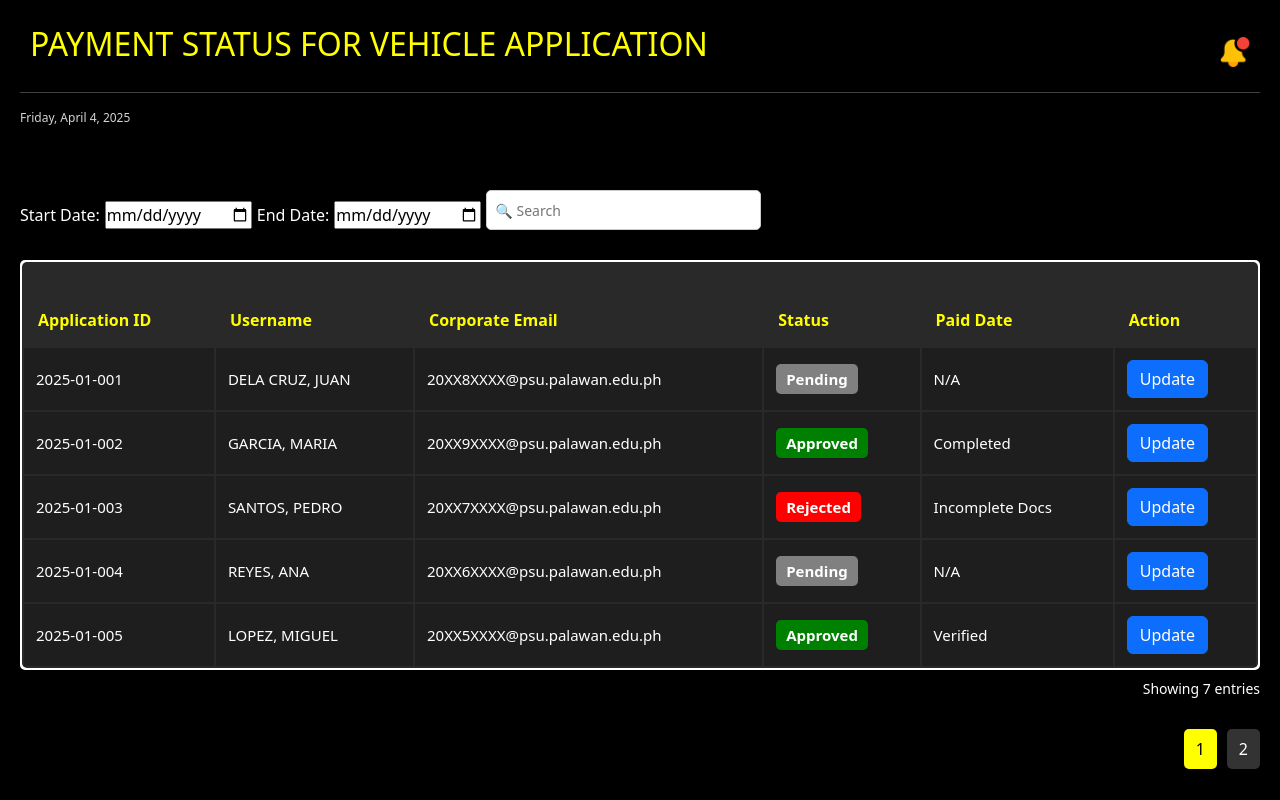
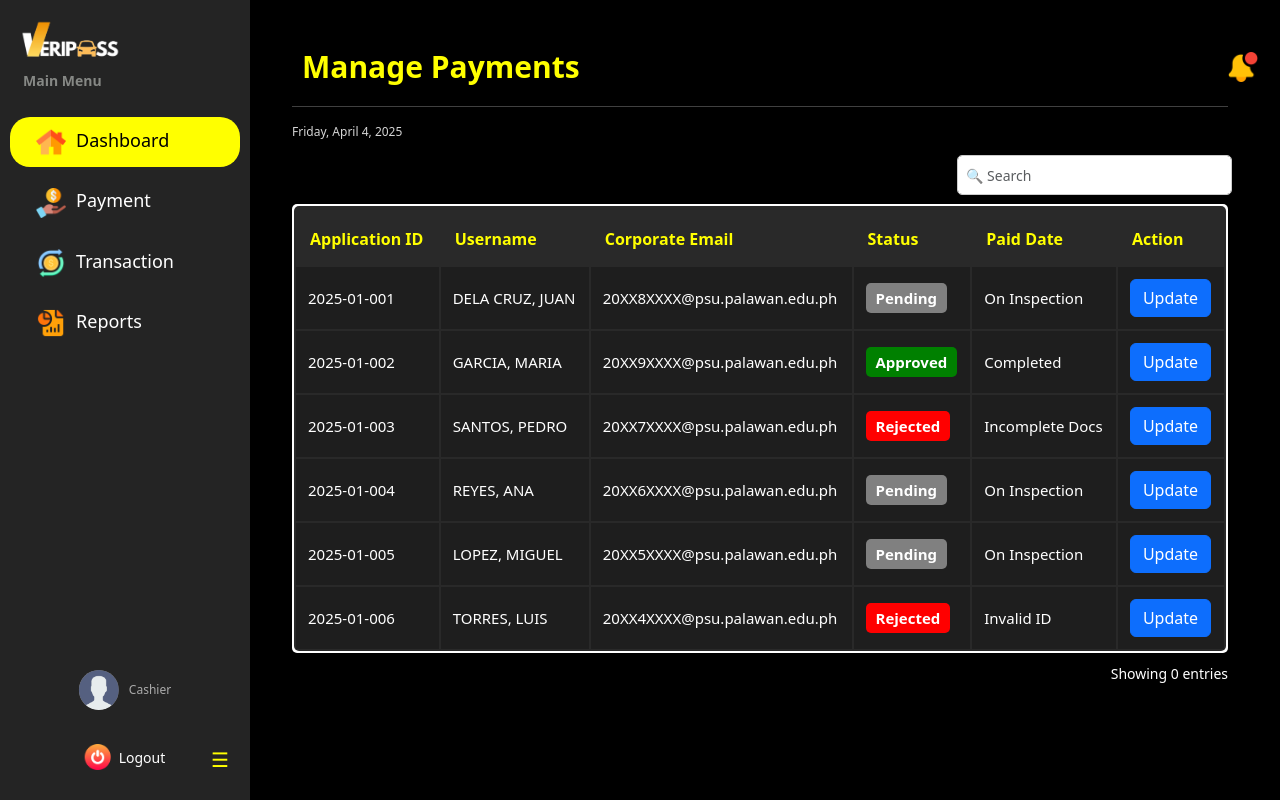
Before and after one commit to Meighel/Online-Vehicle-Pass-Registration, a Django app: template projectsite/templates/Cashier Dashboard/Cashier_Payment.html in a window 1280 px wide. Run offline with Django 5.2, Linux system fonts and the light colour scheme; the template is opened without the code that fills it, so the values that code supplies are empty.

Commit message:
combined the cashier payments to django: modify the urls, views, cashier sidebar, and cashier payment html, also refactor the admin_payments so that admin and cashier have the same structure

```diff
--- a/projectsite/projectsite/urls.py
+++ b/projectsite/projectsite/urls.py
@@ -3,7 +3,7 @@ from django.urls import path, include
 from vehicle_pass.views import (
     login_view, logout_view, signup_view,
     default_dashboard, security_dashboard,
-    cashier_dashboard,
+    cashier_dashboard, cashier_payments,
     admin_dashboard, admin_manage_user, admin_manage_application, admin_manage_payments, admin_manage_passes, admin_report,
     home
 )
@@ -16,7 +16,13 @@ urlpatterns = [
     path("logout/", logout_view, name="logout"),
     path("dashboard/user/", default_dashboard, name="default_dashboard"),
     path("dashboard/security/", security_dashboard, name="security_dashboard"),
+
+
     path("dashboard/cashier/", cashier_dashboard, name="cashier_dashboard"),
+    path("dashboard/cashier/cashier_payments/", cashier_payments, name="cashier_payments"),
+
+
+
     path("dashboard/admin/", admin_dashboard, name="admin_dashboard"),
     path("dashboard/admin/manage_users/", admin_manage_user, name="admin_manage_user"),
     path("dashboaard/admin/manage_application/", admin_manage_application, name="admin_manage_application"),
--- a/projectsite/static/css/cashier-dashboard-style.css
+++ b/projectsite/static/css/cashier-dashboard-style.css
@@ -238,7 +238,7 @@ body {
     border-radius: 5px;
     background-color: #292929;
     color: white;
-    padding-top: 30px;
+    padding-top: 5px;
 }
 
 .payments-table th {
--- a/projectsite/templates/Cashier Dashboard/Cashier_Payment.html
+++ b/projectsite/templates/Cashier Dashboard/Cashier_Payment.html
@@ -1,45 +1,51 @@
-<!DOCTYPE html>
-<html lang="en">
-<head>
-    <meta charset="UTF-8">
-    <meta name="viewport" content="width=device-width, initial-scale=1.0">
-    <title>Payment</title>
-    <link rel="stylesheet" href="../../static/css/cashier-dashboard-style.css">
-    <link rel="stylesheet" href="../../static/css/sidebar.css"> <!--THIS-->
-    <link href="https://cdn.jsdelivr.net/npm/bootstrap@5.3.0/dist/css/bootstrap.min.css" rel="stylesheet">
-    <script src="https://cdn.jsdelivr.net/npm/bootstrap@5.3.0/dist/js/bootstrap.bundle.min.js"></script> <!--FOR MODALS-->
-    <script src="https://code.jquery.com/jquery-3.6.0.min.js"></script>
-</head>
-<body>
-    <!-- Sidebar-->
-    <div id="sidebar-container"></div>
+{% extends "includes/cashier_sidebar.html" %}
+{% load static %}
 
-    <!-- Main Content -->
-    <div class="content" id="content">
-        <div class="title">
-            <h2>PAYMENT STATUS FOR VEHICLE APPLICATION</h2>
-            <div class="top-bar">
+{% block title %}
+    Manage Payment
+{% endblock %}
+
+{% block extra_css %}
+    <link rel="stylesheet" href="{% static 'css/cashier-dashboard-style.css' %}">
+    <link rel="stylesheet" href="{% static 'css/sidebar.css' %}">
+    <link rel="icon" href="{% static 'images/favicon.png' %}">
+    <style>
+
+        .main-content {
+            flex-grow: 1;
+            padding: 20px;
+            margin-left: 120px;
+        }
+        /* Ensure cards and table have proper spacing */
+        .dashboard-card {
+            min-height: 140px;
+        }
+    </style>
+{% endblock %}
+
+{% block content %}
+<div class="main-content flex-grow-1 ms-uto">
+    <div class="container-fluid py-1">
+        <!-- Title & Top Bar -->
+        <div class="d-flex flex-column flex-md-row justify-content-between align-items-start align-items-md-center mb-3">
+            <h2 class="title mb-3 mb-md-0">Manage Payments</h2>
+            <div class="d-flex align-items-center gap-3">
                 <!-- Notification Bell -->
-                <a href="Announcements.html" class="text-decoration-none text-light">
-                    <img src="../../static/images/notification.png" alt="Notifications" width="30" height="30">
-                    <span class="position-absolute top-0 start-100 translate-middle bg-danger"> </span>
+                <a href="Announcements.html" class="text-decoration-none text-light position-absolute">
+                    <img src="{% static 'images/notification.png' %}" alt="Notifications" width="30" height="30">
+                    <span class="position-absolute top-0 start-100 translate-middle badge bg-danger rounded-circle p-1"></span>
                 </a>
             </div>
         </div>
+
         <hr>
         <small><span id="date"></span></small>
         <br>
-    <br>
+        <br>
 
-        <!-- Filter Section -->
+
         <div class="filter-container">
-            <label for="start-date">Start Date:</label>
-            <input type="date" id="start-date">
-
-            <label for="end-date">End Date:</label>
-            <input type="date" id="end-date">
-
-            <input type="text" id="search-bar" placeholder="🔍 Search">
+            <input class="position-absolute end-0 bottom-10 form-control w-20 me-5 mb-5" type="text" id="search-bar" placeholder="🔍 Search">
         </div>
 
 
@@ -62,16 +68,9 @@
                         <td>DELA CRUZ, JUAN</td>
                         <td>20XX8XXXX@psu.palawan.edu.ph</td>
                         <td><span class="status-badge status-pending">Pending</span></td>
-                        <td>N/A</td>
+                        <td>On Inspection</td>
                         <td>
-                            <button class="btn btn-primary update-button"
-                                data-id="2025-01-001"
-                                data-username="DELA CRUZ, JUAN"
-                                data-email="20XX8XXXX@psu.palawan.edu.ph"
-                                data-status="Pending"
-                                data-date="N/A">
-                                Update
-                            </button>
+                            <button class="btn btn-primary update-button">Update</button>
                         </td>
                     </tr>
                     <tr>
@@ -81,14 +80,7 @@
                         <td><span class="status-badge status-approved">Approved</span></td>
                         <td>Completed</td>
                         <td>
-                            <button class="btn btn-primary update-button"
-                                data-id="2025-01-002"
-                                data-username="GARCIA, MARIA"
-                                data-email="20XX9XXXX@psu.palawan.edu.ph"
-                                data-status="Approved"
-                                data-date="Completed">
-                                Update
-                            </button>
+                            <button class="btn btn-primary update-button">Update</button>
                         </td>
                     </tr>
                     <tr>
@@ -98,14 +90,7 @@
                         <td><span class="status-badge status-rejected">Rejected</span></td>
                         <td>Incomplete Docs</td>
                         <td>
-                            <button class="btn btn-primary update-button"
-                                data-id="2025-01-003"
-                                data-username="SANTOS, PEDRO"
-                                data-email="20XX7XXXX@psu.palawan.edu.ph"
-                                data-status="Rejected"
-                                data-date="Incomplete Docs">
-                                Update
-                            </button>
+                            <button class="btn btn-primary update-button">Update</button>
                         </td>
                     </tr>
                     <tr>
@@ -113,33 +98,20 @@
                         <td>REYES, ANA</td>
                         <td>20XX6XXXX@psu.palawan.edu.ph</td>
                         <td><span class="status-badge status-pending">Pending</span></td>
-                        <td>N/A</td>
+                        <td>On Inspection</td>
                         <td>
-                            <button class="btn btn-primary update-button"
-                                data-id="2025-01-004"
-                                data-username="REYES, ANA"
-                                data-email="20XX6XXXX@psu.palawan.edu.ph"
-                                data-status="Pending"
-                                data-date="N/A">
-                                Update
-                            </button>
+                            <button class="btn btn-primary update-button">Update</button>
+
                         </td>
                     </tr>
                     <tr>
                         <td>2025-01-005</td>
                         <td>LOPEZ, MIGUEL</td>
                         <td>20XX5XXXX@psu.palawan.edu.ph</td>
-                        <td><span class="status-badge status-approved">Approved</span></td>
-                        <td>Verified</td>
+                        <td><span class="status-badge status-pending">Pending</span></td>
+                        <td>On Inspection</td>
                         <td>
-                            <button class="btn btn-primary update-button"
-                                data-id="2025-01-005"
-                                data-username="LOPEZ, MIGUEL"
-                                data-email="20XX5XXXX@psu.palawan.edu.ph"
-                                data-status="Approved"
-                                data-date="Verified">
-                                Update
-                            </button>
+                            <button class="btn btn-primary update-button">Update</button>
                         </td>
                     </tr>
                     <tr>
@@ -149,45 +121,25 @@
                         <td><span class="status-badge status-rejected">Rejected</span></td>
                         <td>Invalid ID</td>
                         <td>
-                            <button class="btn btn-primary update-button"
-                                data-id="2025-01-006"
-                                data-username="TORRES, LUIS"
-                                data-email="20XX4XXXX@psu.palawan.edu.ph"
-                                data-status="Rejected"
-                                data-date="Invalid ID">
-                                Update
-                            </button>
+                            <button class="btn btn-primary update-button">Update</button>
                         </td>
                     </tr>
-                    <tr>
-                        <td>2025-01-007</td>
-                        <td>RAMOS, CARLA</td>
-                        <td>20XX3XXXX@psu.palawan.edu.ph</td>
-                        <td><span class="status-badge status-approved">Approved</span></td>
-                        <td>Submitted</td>
-                        <td>
-                            <button class="btn btn-primary update-button"
-                                data-id="2025-01-007"
-                                data-username="RAMOS, CARLA"
-                                data-email="20XX3XXXX@psu.palawan.edu.ph"
-                                data-status="Approved"
-                                data-date="Submitted">
-                                Update
-                            </button>
-                        </td>
-                    </tr>
+                </tbody>
             </table>
         </section>
+
         <!-- Entries Info -->
-        <div class="entries-info mt-2">Showing 0 entries</div>
+        <div class="entries-info">Showing 0 entries</div>
 
         <!-- Pagination -->
         <div class="pagination-container">
             <div class="pagination" id="pagination"></div>
         </div>
-    </main>
+    </div>
+</div>
+{% endblock %}
 
-    <script src="../../static/javascript/base.js"></script>  <!--THIS-->
-    <script src="../../static/javascript/Cashier_Payment.js"></script> <!-- For search filtering and pagination -->
-</body>
-</html>
+{% block extra_js %}
+    <script src="{% static 'javascript/base.js' %}"></script>
+    <script src="{% static 'javascript/Cashier_Payment.js' %}"></script>
+{% endblock %}
--- a/projectsite/templates/includes/cashier_sidebar.html
+++ b/projectsite/templates/includes/cashier_sidebar.html
@@ -25,13 +25,13 @@
     <p>Main Menu</p>
     <ul>
         <li data-menu="dashboard">
-            <a href="#">
+            <a href="{% url 'cashier_dashboard' %}">
                 <img src="{% static 'images/home.png' %}" alt="Dashboard" width="30">
                 <span>Dashboard</span>
             </a>
         </li>
         <li data-menu="payments">
-            <a href="#">
+            <a href="{% url 'cashier_payments' %}">
                 <img src="{% static 'images/payment.png' %}" alt="Payment" width="30">
                 <span>Payment</span>
             </a>
--- a/projectsite/vehicle_pass/views.py
+++ b/projectsite/vehicle_pass/views.py
@@ -66,6 +66,10 @@ def security_dashboard(request):
 @login_required
 def cashier_dashboard(request):
     return render(request, "Cashier Dashboard/Cashier_Dashboard.html")
+
+@login_required
+def cashier_payments(request):
+    return render(request, "Cashier Dashboard/Cashier_Payment.html")
 
 @login_required
 def admin_dashboard(request):
```
